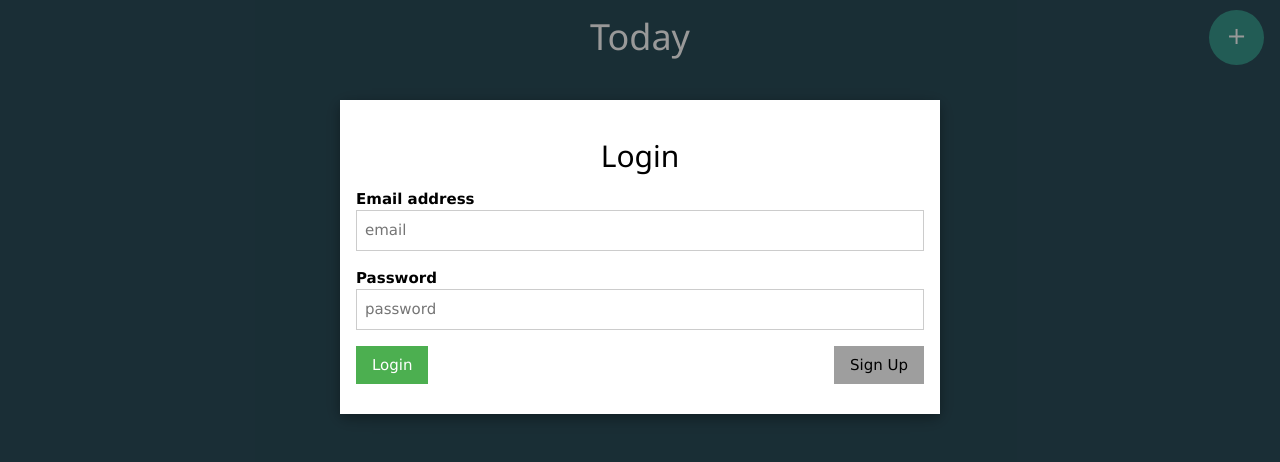
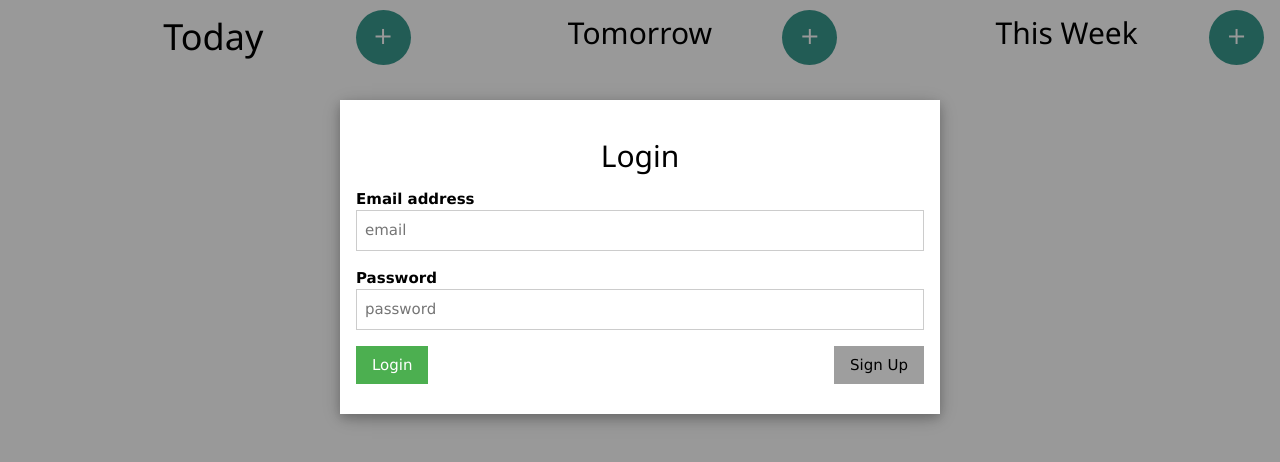
Before and after one commit to thefoxdude/simple-tasks, an Angular app: page / in a window 1280 px wide. Shown: the top 462 px of the page. Built offline with nearby package versions, Linux system fonts and the light colour scheme; what @angular/fire would draw is missing.

Commit message:
uncomplete and responsive

```diff
--- a/src/app/app.component.css
+++ b/src/app/app.component.css
@@ -1,3 +1,4 @@
+@media only screen and (max-width: 900px) {
    .swipeView {
       display: grid;
       grid-template-columns: repeat(4, 100%);
@@ -16,6 +17,9 @@ section {
       height: 100vh;
       scroll-snap-align: center;
    }
+}
+
+
 
 .task-card {
    margin-bottom: 2px;
--- a/src/app/app.component.html
+++ b/src/app/app.component.html
@@ -18,23 +18,22 @@
    </div>
 </div>
 
-<div class="swipeView">
-   <section class="today w3-container">
+<div class="swipeView w3-row">
+   <section class="today w3-container w3-col w3-third">
       <div class="w3-center w3-display-container w3-margin-bottom">
          <h1>Today</h1>
          <a class="w3-button w3-large w3-circle w3-xlarge w3-ripple fox-green w3-display-topright" (click)="openModal('taskModal', 'Today')">+</a>
       </div>
-      <div class="w3-card w3-hover-shadow task-card" *ngFor="let task of todayTasks" (click)="selectTask(task.id)"
-      [style.background-color]="task.bgColor" [style.color]="task.color">
+      <div class="w3-card w3-hover-shadow task-card" *ngFor="let task of todayTasks" [style.background-color]="task.bgColor" [style.color]="task.color">
          <div class="w3-container w3-col fox-check-container w3-display-container" style="width: 50px;">
-            <i class="fa fa-check w3-left fox-check fox-green" aria-hidden="true"></i>
+            <i class="fa fa-check w3-left fox-check fox-green" aria-hidden="true" (click)="uncompleteTask(task, $event.target)"></i>
          </div>
-         <div class="w3-container draggable-card w3-rest">
+         <div class="w3-container draggable-card w3-rest" (click)="selectTask(task.id)">
             <h4 (touchstart)="handleTouchStart($event)" (touchmove)="handleTouchMove($event, task)" (touchend)="handleTouchEnd($event, task)">{{ task.taskName }}</h4>
          </div>
       </div>
    </section>
-   <section class="tomorrow w3-container">
+   <section class="tomorrow w3-container w3-col w3-third">
       <div class="w3-center w3-display-container w3-margin-bottom">
          <h2>Tomorrow</h2>
          <a class="w3-button w3-large w3-circle w3-xlarge w3-ripple fox-green w3-display-topright" (click)="openModal('taskModal', 'Tomorrow')">+</a>
@@ -43,7 +42,7 @@
          <h4>{{ task.taskName }}</h4>
       </div>
    </section>
-   <section class="thisWeek w3-container">
+   <section class="thisWeek w3-container w3-col w3-third">
       <div class="w3-center w3-display-container w3-margin-bottom">
          <h2>This Week</h2>
          <a class="w3-button w3-large w3-circle w3-xlarge w3-ripple fox-green w3-display-topright" (click)="openModal('taskModal', 'This Week')">+</a>
--- a/src/app/app.component.ts
+++ b/src/app/app.component.ts
@@ -208,6 +208,7 @@ export class AppComponent implements OnInit, AfterViewInit {
       const firstTouch = this.getTouches(evt)[0];
       this.xDown = firstTouch.clientX;
       this.yDown = firstTouch.clientY;
+      this.stopBubble(evt);
    };
 
    handleTouchMove(evt: any, task: Task) {
@@ -256,4 +257,12 @@ export class AppComponent implements OnInit, AfterViewInit {
          this.yDown = null;
       }
    }
+
+   uncompleteTask(task: Task, targetCheck: any) {
+      task.completed = false;
+      task.bgColor = '#e4e1d8';
+      task.color = 'black';
+      targetCheck.parentNode.style.display = 'none';
+      targetCheck.parentNode.nextSibling.classList = 'w3-container draggable-card w3-rest';
+   }
 }
--- a/src/styles.css
+++ b/src/styles.css
@@ -74,9 +74,10 @@ hr{border:0;border-top:1px solid #eee;margin:20px 0}
 .w3-col.s1{width:8.33333%}.w3-col.s2{width:16.66666%}.w3-col.s3{width:24.99999%}.w3-col.s4{width:33.33333%}
 .w3-col.s5{width:41.66666%}.w3-col.s6{width:49.99999%}.w3-col.s7{width:58.33333%}.w3-col.s8{width:66.66666%}
 .w3-col.s9{width:74.99999%}.w3-col.s10{width:83.33333%}.w3-col.s11{width:91.66666%}.w3-col.s12{width:99.99999%}
-@media (min-width:601px){.w3-col.m1{width:8.33333%}.w3-col.m2{width:16.66666%}.w3-col.m3,.w3-quarter{width:24.99999%}.w3-col.m4,.w3-third{width:33.33333%}
+@media (min-width:601px){.w3-col.m1{width:8.33333%}.w3-col.m2{width:16.66666%}.w3-col.m3,.w3-quarter{width:24.99999%}.w3-col.m4{width:33.33333%}
 .w3-col.m5{width:41.66666%}.w3-col.m6,.w3-half{width:49.99999%}.w3-col.m7{width:58.33333%}.w3-col.m8,.w3-twothird{width:66.66666%}
 .w3-col.m9,.w3-threequarter{width:74.99999%}.w3-col.m10{width:83.33333%}.w3-col.m11{width:91.66666%}.w3-col.m12{width:99.99999%}}
+@media (min-width:900px){.w3-third{width:33.33333%}}
 @media (min-width:993px){.w3-col.l1{width:8.33333%}.w3-col.l2{width:16.66666%}.w3-col.l3{width:24.99999%}.w3-col.l4{width:33.33333%}
 .w3-col.l5{width:41.66666%}.w3-col.l6{width:49.99999%}.w3-col.l7{width:58.33333%}.w3-col.l8{width:66.66666%}
 .w3-col.l9{width:74.99999%}.w3-col.l10{width:83.33333%}.w3-col.l11{width:91.66666%}.w3-col.l12{width:99.99999%}}
```
Also changed, not shown: src/assets/TODO.txt (added). Lines whose indentation alone changed are shown as unchanged.
